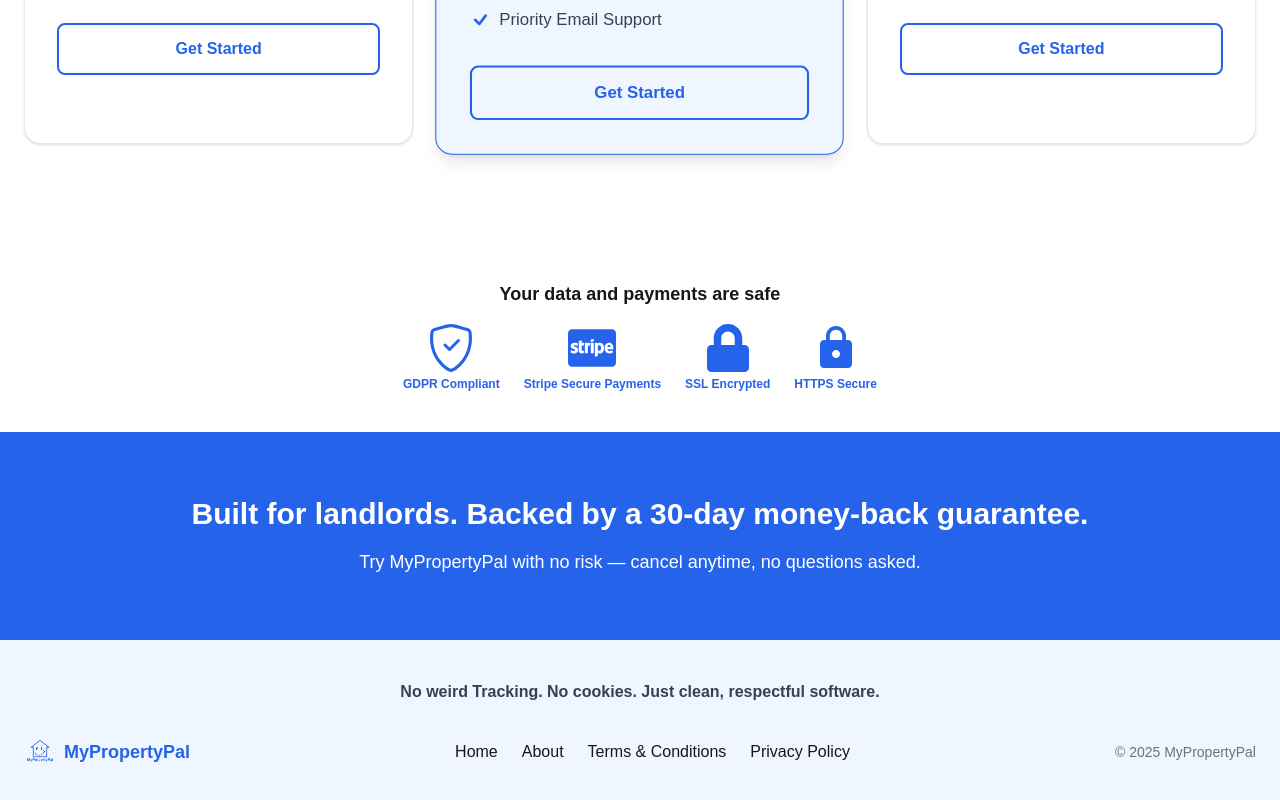
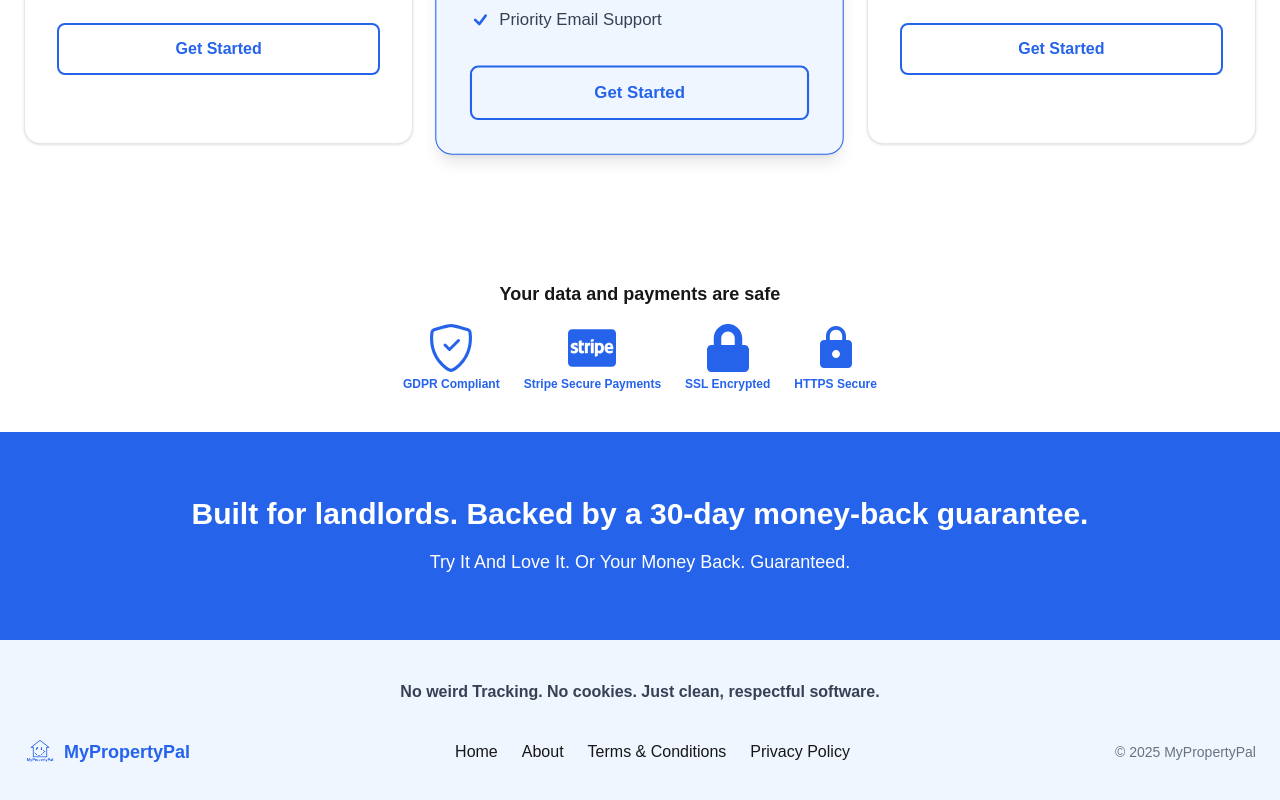
Before and after one commit to rubberduckies12/MyPropertyPal, a Next.js app in the folder marketing_site/: page / in a window 1280 px wide. Shown: the part 4636-5436 px from the top of the page. Built offline with nearby package versions, Linux system fonts and the light colour scheme.

Commit message:
slight copy

```diff
--- a/marketing_site/src/pages/home/home.jsx
+++ b/marketing_site/src/pages/home/home.jsx
@@ -616,7 +616,7 @@
         Built for landlords. Backed by a 30-day money-back guarantee.
     </h2>
     <p className="max-w-xl mx-auto text-lg">
-        Try MyPropertyPal with no risk — cancel anytime, no questions asked.
+        Try It And Love It. Or Your Money Back. Guaranteed.
     </p>
 </section>
 
```
